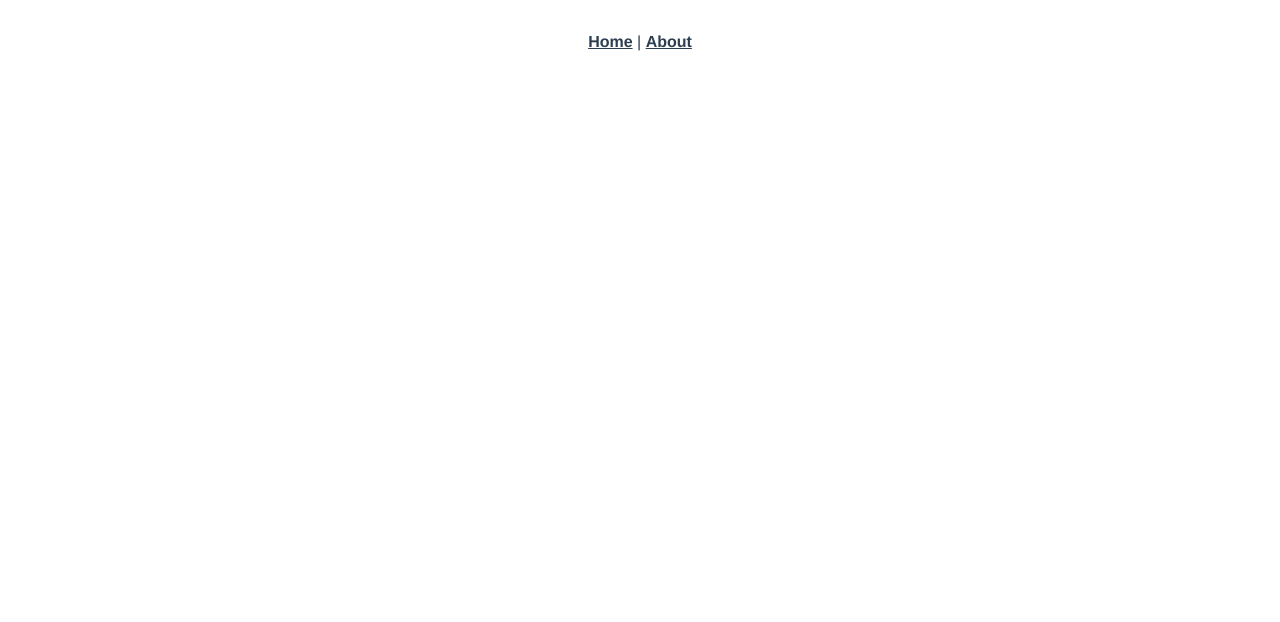
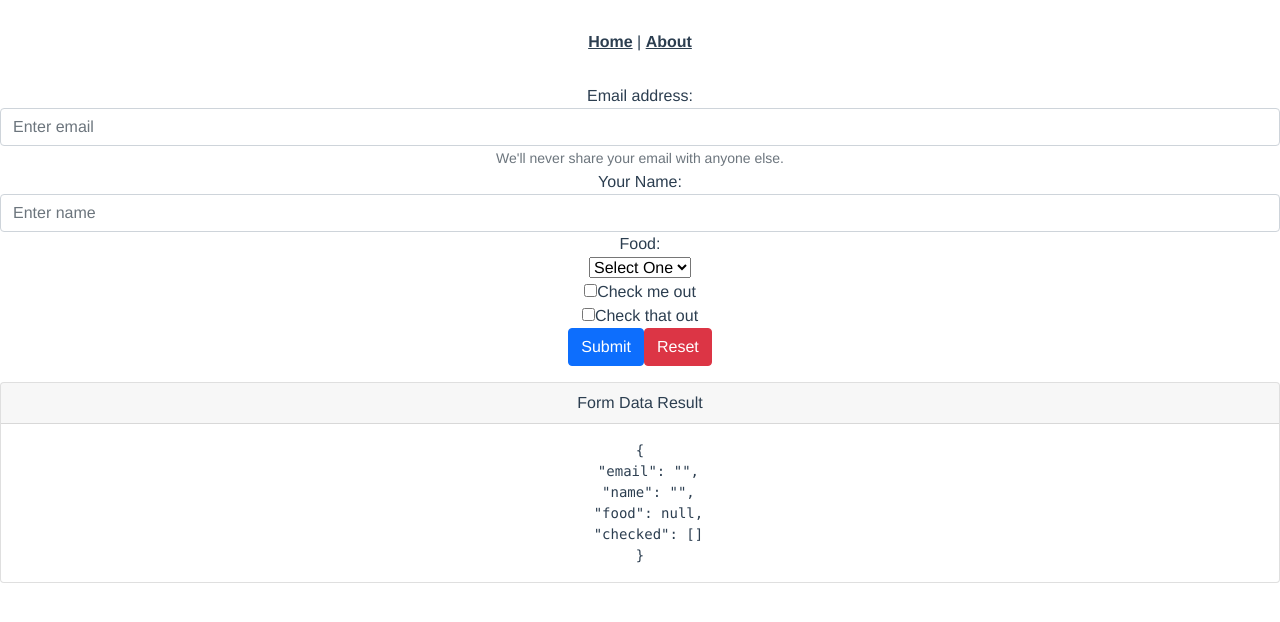
Before and after one commit to ZolidDreamMy/LearnVuejs, a Vue app: page /feed/create in a window 1280 px wide. Shown: the top 622 px of the page. Built offline with nearby package versions, Linux system fonts and the light colour scheme.

Commit message:
Add Create Feed

```diff
--- a/src/router/index.js
+++ b/src/router/index.js
@@ -2,6 +2,7 @@
 import VueRouter from 'vue-router'
 import Home from '../views/Home.vue'
 import ViewFeed from '../views/feed/ViewFeed.vue'
+import CreateFeed from '../views/feed/CreateFeed.vue'
 
 Vue.use(VueRouter)
 
@@ -23,6 +24,11 @@
     path: '/feed',
     name: 'ViewFeed',
     component: ViewFeed
+  },
+  {
+    path: '/feed/create',
+    name: 'CreateFeed',
+    component: CreateFeed
   }
 ]
 
--- a/src/views/feed/CreateFeed.vue
+++ b/src/views/feed/CreateFeed.vue
@@ -1,5 +1,91 @@
 <template>
-  <div class="about">
-    <h1>This is an about page</h1>
+  <div>
+    <b-form @submit="onSubmit" @reset="onReset" v-if="show">
+      <b-form-group
+        id="input-group-1"
+        label="Email address:"
+        label-for="input-1"
+        description="We'll never share your email with anyone else."
+      >
+        <b-form-input
+          id="input-1"
+          v-model="form.email"
+          type="email"
+          placeholder="Enter email"
+          required
+        ></b-form-input>
+      </b-form-group>
+
+      <b-form-group id="input-group-2" label="Your Name:" label-for="input-2">
+        <b-form-input
+          id="input-2"
+          v-model="form.name"
+          placeholder="Enter name"
+          required
+        ></b-form-input>
+      </b-form-group>
+
+      <b-form-group id="input-group-3" label="Food:" label-for="input-3">
+        <b-form-select
+          id="input-3"
+          v-model="form.food"
+          :options="foods"
+          required
+        ></b-form-select>
+      </b-form-group>
+
+      <b-form-group id="input-group-4" v-slot="{ ariaDescribedby }">
+        <b-form-checkbox-group
+          v-model="form.checked"
+          id="checkboxes-4"
+          :aria-describedby="ariaDescribedby"
+        >
+          <b-form-checkbox value="me">Check me out</b-form-checkbox>
+          <b-form-checkbox value="that">Check that out</b-form-checkbox>
+        </b-form-checkbox-group>
+      </b-form-group>
+
+      <b-button type="submit" variant="primary">Submit</b-button>
+      <b-button type="reset" variant="danger">Reset</b-button>
+    </b-form>
+    <b-card class="mt-3" header="Form Data Result">
+      <pre class="m-0">{{ form }}</pre>
+    </b-card>
   </div>
 </template>
+
+<script>
+  export default {
+    data() {
+      return {
+        form: {
+          email: '',
+          name: '',
+          food: null,
+          checked: []
+        },
+        foods: [{ text: 'Select One', value: null }, 'Carrots', 'Beans', 'Tomatoes', 'Corn'],
+        show: true
+      }
+    },
+    methods: {
+      onSubmit(event) {
+        event.preventDefault()
+        alert(JSON.stringify(this.form))
+      },
+      onReset(event) {
+        event.preventDefault()
+        // Reset our form values
+        this.form.email = ''
+        this.form.name = ''
+        this.form.food = null
+        this.form.checked = []
+        // Trick to reset/clear native browser form validation state
+        this.show = false
+        this.$nextTick(() => {
+          this.show = true
+        })
+      }
+    }
+  }
+</script>
```
Also changed, not shown: 1 other file (tests, documents, lock files or other folders).
